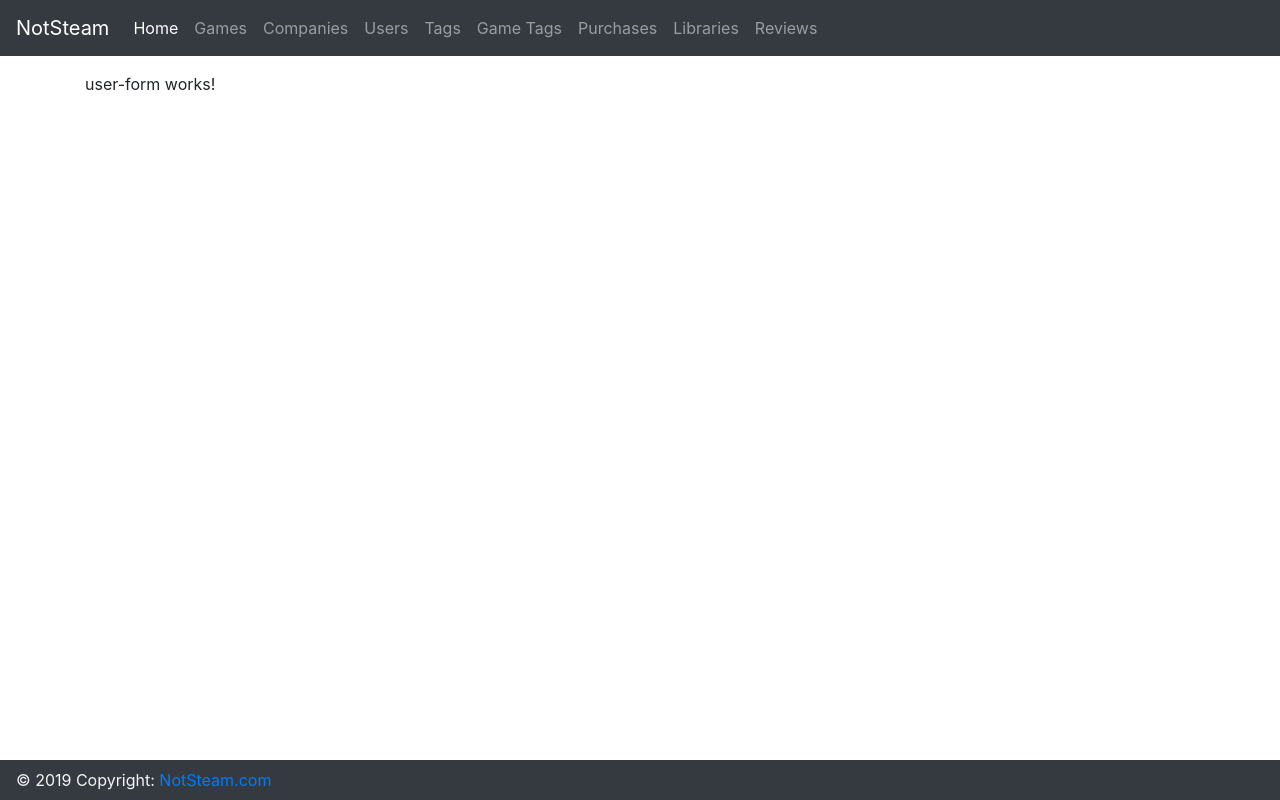
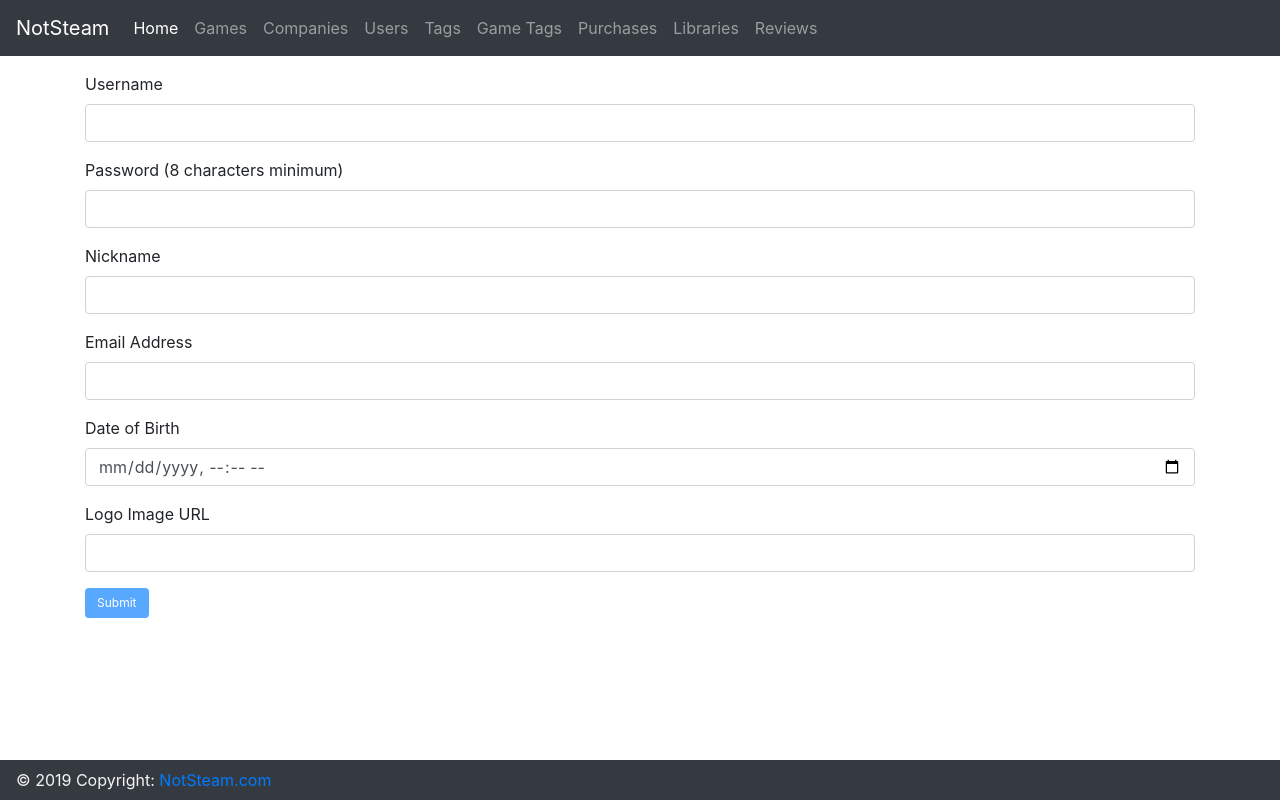
Before and after one commit to Flynt56/not-steam, an Angular app in the folder src/NotSteam.WebUI/ClientApp/: page /users/1 in a window 1280 px wide. Built offline with nearby package versions, Linux system fonts and the light colour scheme; no server answers.

Commit message:
Add user-form functionality and layout Implement user form submission for editing and adding Fix attribute name

```diff
--- a/src/NotSteam.WebUI/ClientApp/src/app/company/company-form/company-form.component.html
+++ b/src/NotSteam.WebUI/ClientApp/src/app/company/company-form/company-form.component.html
@@ -3,7 +3,7 @@
     {{errorMessage}}
   </div>
   <form (submit)="onSubmit()" #companyForm="ngForm">
-    <input name="id" name="id" type="hidden" [(ngModel)]="company.id" />
+    <input title="id" name="id" type="hidden" [(ngModel)]="company.id" />
     <div class="form-group">
       <label for="name">
         Name
--- a/src/NotSteam.WebUI/ClientApp/src/app/user/user-form/user-form.component.html
+++ b/src/NotSteam.WebUI/ClientApp/src/app/user/user-form/user-form.component.html
@@ -1 +1,50 @@
-<p>user-form works!</p>
+<div>
+    <div [hidden]="errorMessage.length == 0">
+        {{errorMessage}}
+    </div>
+    <form (submit)="onSubmit()" #userForm="ngForm">
+        <input title="id" name="id" type="hidden" [(ngModel)]="user.id" />
+        <div class="form-group">
+            <label for="username">
+                Username
+            </label>
+            <input required type="text" name="username" [(ngModel)]="user.name" class="form-control" id="username">
+        </div>
+        <div class="form-group">
+            <label for="password">
+                Password (8 characters minimum)
+            </label>
+            <input required type="password" name="password" [(ngModel)]="user.password" class="form-control"
+                id="password">
+        </div>
+        <div class="form-group">
+            <label for="nickname">
+                Nickname
+            </label>
+            <input required type="text" name="nickname" [(ngModel)]="user.nick" class="form-control" id="nickname">
+        </div>
+        <div class="form-group">
+            <label for="email">
+                Email Address
+            </label>
+            <input required type="email" name="email" [(ngModel)]="user.email" class="form-control" id="email">
+        </div>
+        <div class="form-group">
+            <label for="dateOfBirth">
+                Date of Birth
+            </label>
+            <input required type="datetime-local" name="dateOfBirth" [(ngModel)]="user.dob" class="form-control"
+                id="dateOfBirth">
+        </div>
+        <div class="form-group">
+            <label for="profileImageUri">
+                Logo Image URL
+            </label>
+            <input type="url" name="profileImageUri" [(ngModel)]="user.profileImageUri" class="form-control"
+                id="profileImageUri">
+        </div>
+        <button [disabled]="!userForm.form.valid" type="submit" class="btn btn-primary">
+            Submit
+        </button>
+    </form>
+</div>
--- a/src/NotSteam.WebUI/ClientApp/src/app/user/user-form/user-form.component.ts
+++ b/src/NotSteam.WebUI/ClientApp/src/app/user/user-form/user-form.component.ts
@@ -1,4 +1,8 @@
 import { Component, OnInit } from '@angular/core';
+import { ActivatedRoute, Router } from '@angular/router';
+import { SpinnerService } from 'src/app/shared/spinner.service';
+import { ToastrService } from 'ngx-toastr';
+import { UserService } from '../user.service';
 
 @Component({
   selector: 'app-user-form',
@@ -7,9 +11,49 @@ import { Component, OnInit } from '@angular/core';
 })
 export class UserFormComponent implements OnInit {
 
-  constructor() { }
+  constructor(
+    private route: ActivatedRoute,
+    private userService: UserService,
+    private spinner: SpinnerService,
+    private router: Router,
+    private toastr: ToastrService
+  ) { }
+
+  public user: any = {};
+  public errorMessage = '';
 
   ngOnInit() {
+    this.route.paramMap.subscribe(params => {
+      const userId = params.get('id');
+
+      if (userId != null) {
+        this.getUser(userId);
+      }
+    });
+  }
+
+  getUser(userId) {
+    this.userService.getOne(userId).subscribe(response => {
+      this.user = response;
+      this.spinner.hide();
+    });
+  }
+
+  onSubmit() {
+    this.spinner.show();
+
+    this.userService.submit(this.user).subscribe(
+      () => {
+        this.toastr.success('Uspješno izvršeno!');
+        this.router.navigate(['users']);
+        this.spinner.hide();
+      },
+      (response: any) => {
+        const firstError = response.error.errors;
+        const firstKey = Object.keys(firstError)[0];
+        this.errorMessage = firstError[firstKey][0];
+        this.spinner.hide();
+      });
   }
 
 }
--- a/src/NotSteam.WebUI/ClientApp/src/app/user/user-list/user-list.component.ts
+++ b/src/NotSteam.WebUI/ClientApp/src/app/user/user-list/user-list.component.ts
@@ -47,7 +47,7 @@ export class UserListComponent implements OnInit {
 
   onEdit(userId) {
     this.spinner.show();
-    this.router.navigate(['users'], userId);
+    this.router.navigate(['users', userId]);
   }
 
 }
```
